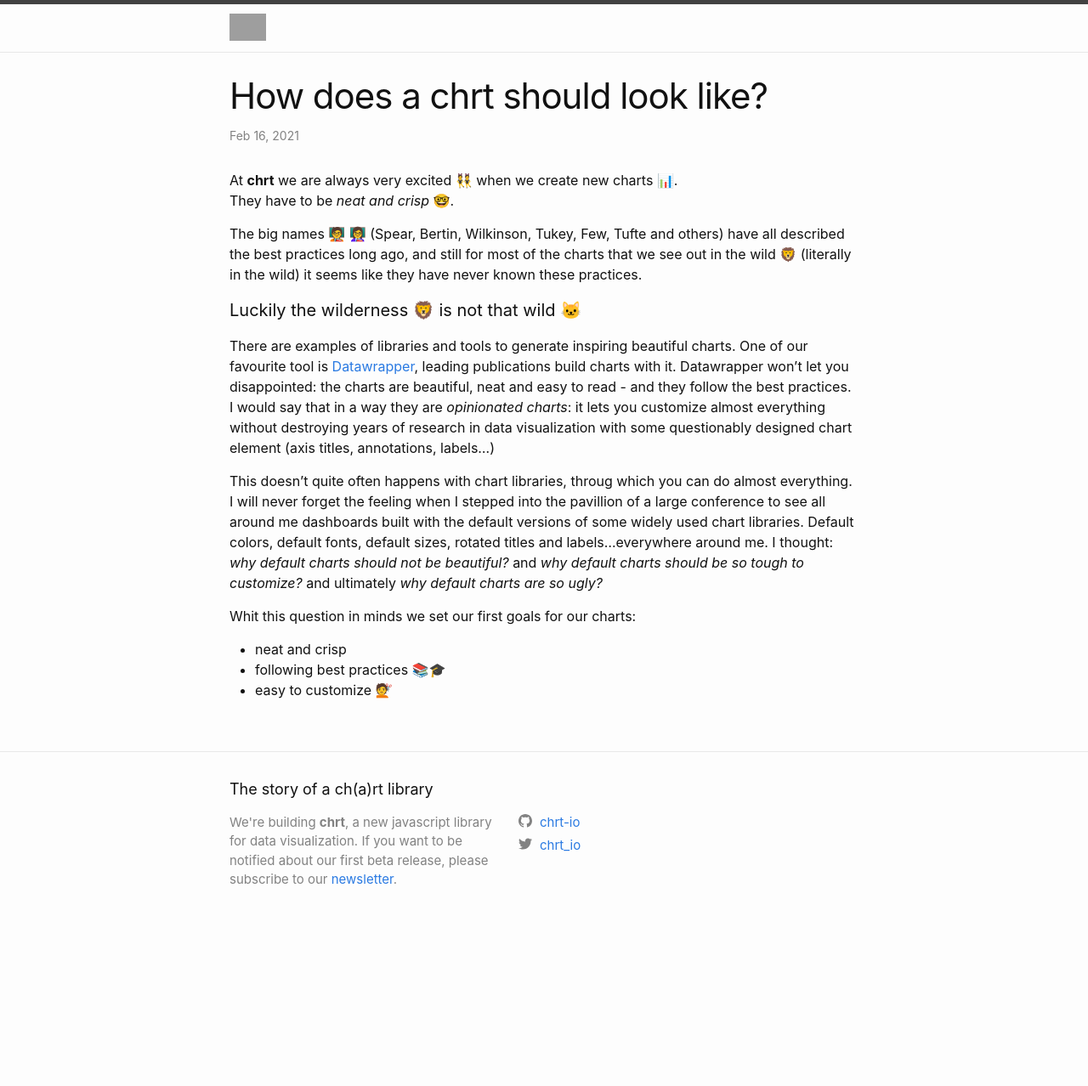
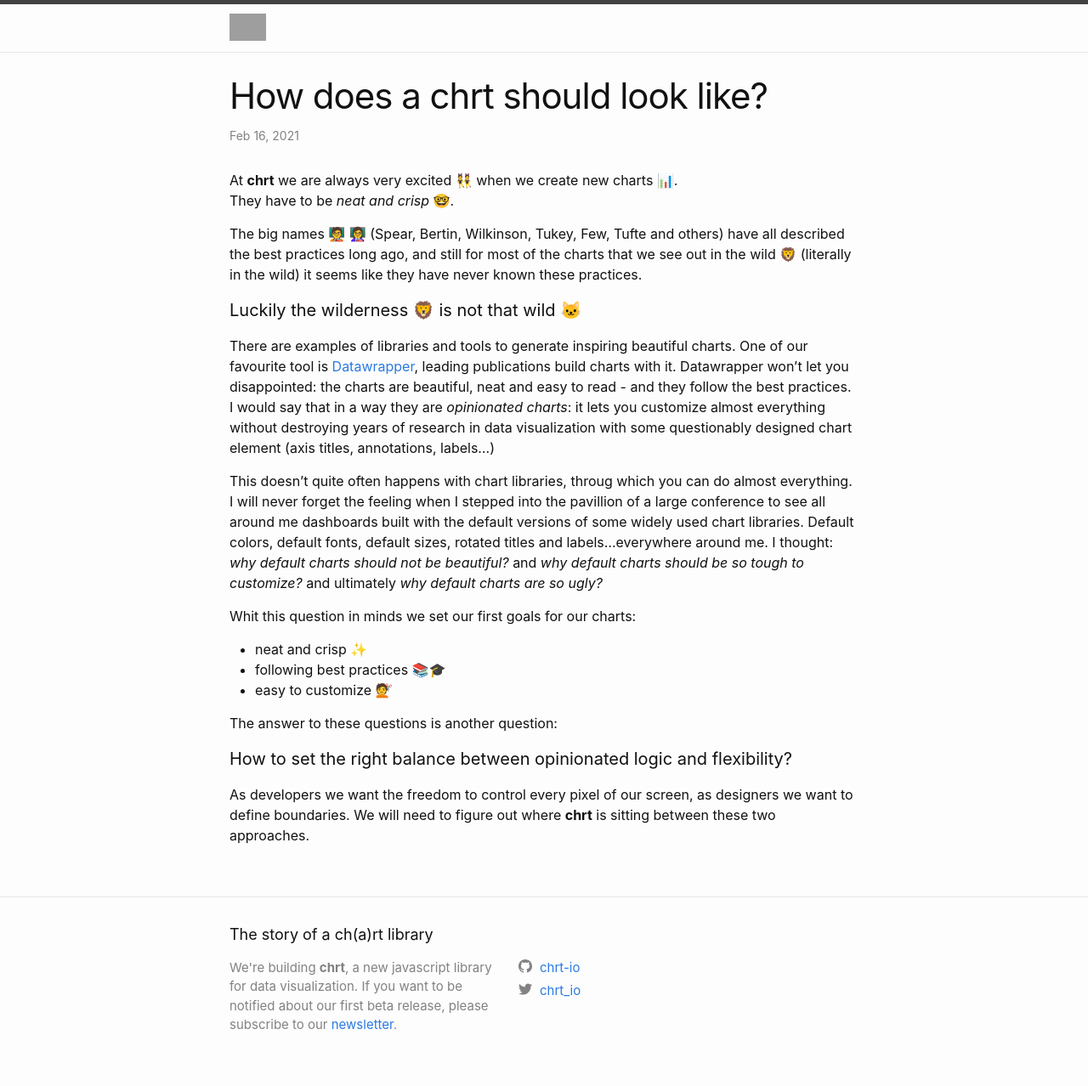
Before and after one commit to chrt-io/blog, a Jekyll site: the page built from _posts/2021-02-16-how-does-a-chrt-should-look-like.md, in a window 1280 px wide. Shown: the whole page at 85% size. Built offline with Jekyll 4.4.1, drawn with Linux system fonts in a browser that asks for light colours; before the commit the page ends 1107 px from its top, so only the background shows below that; grey boxes are pictures that could not be loaded.

Commit message:
Update from Forestry.io carlo zapponi updated _posts/2021-02-16-how-does-a-chrt-should-look-like.md

```diff
--- a/_posts/2021-02-16-how-does-a-chrt-should-look-like.md
+++ b/_posts/2021-02-16-how-does-a-chrt-should-look-like.md
@@ -18,6 +18,12 @@ This doesn't quite often happens with chart libraries, throug which you can do a
 
 Whit this question in minds we set our first goals for our charts:
 
-* neat and crisp
+* neat and crisp ✨
 * following best practices 📚🎓
 * easy to customize 💇
+
+The answer to these questions is another question:
+
+#### How to set the right balance between opinionated logic and flexibility?
+
+As developers we want the freedom to control every pixel of our screen, as designers we want to define boundaries. We will need to figure out where **chrt** is sitting between these two approaches.
```
